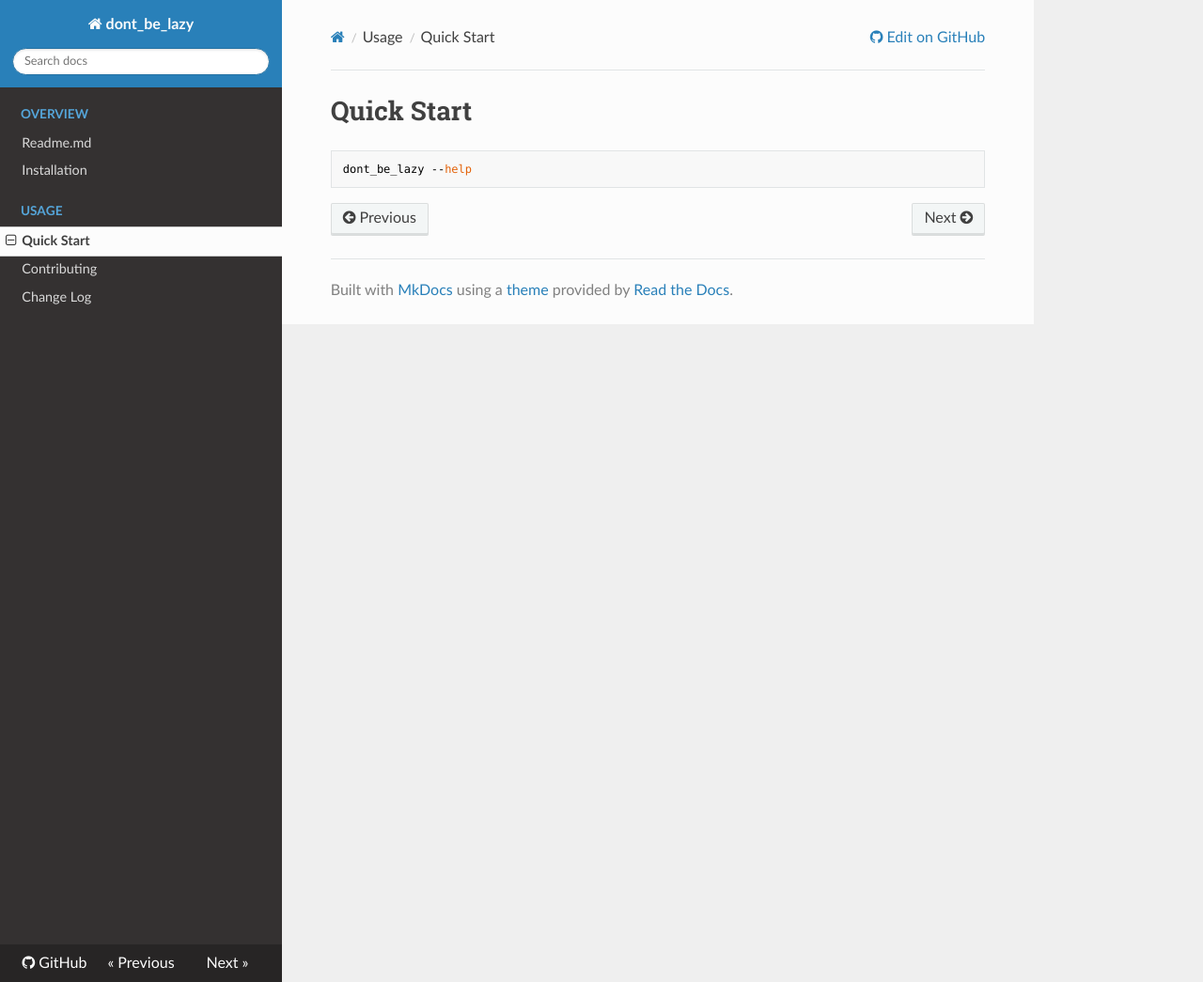
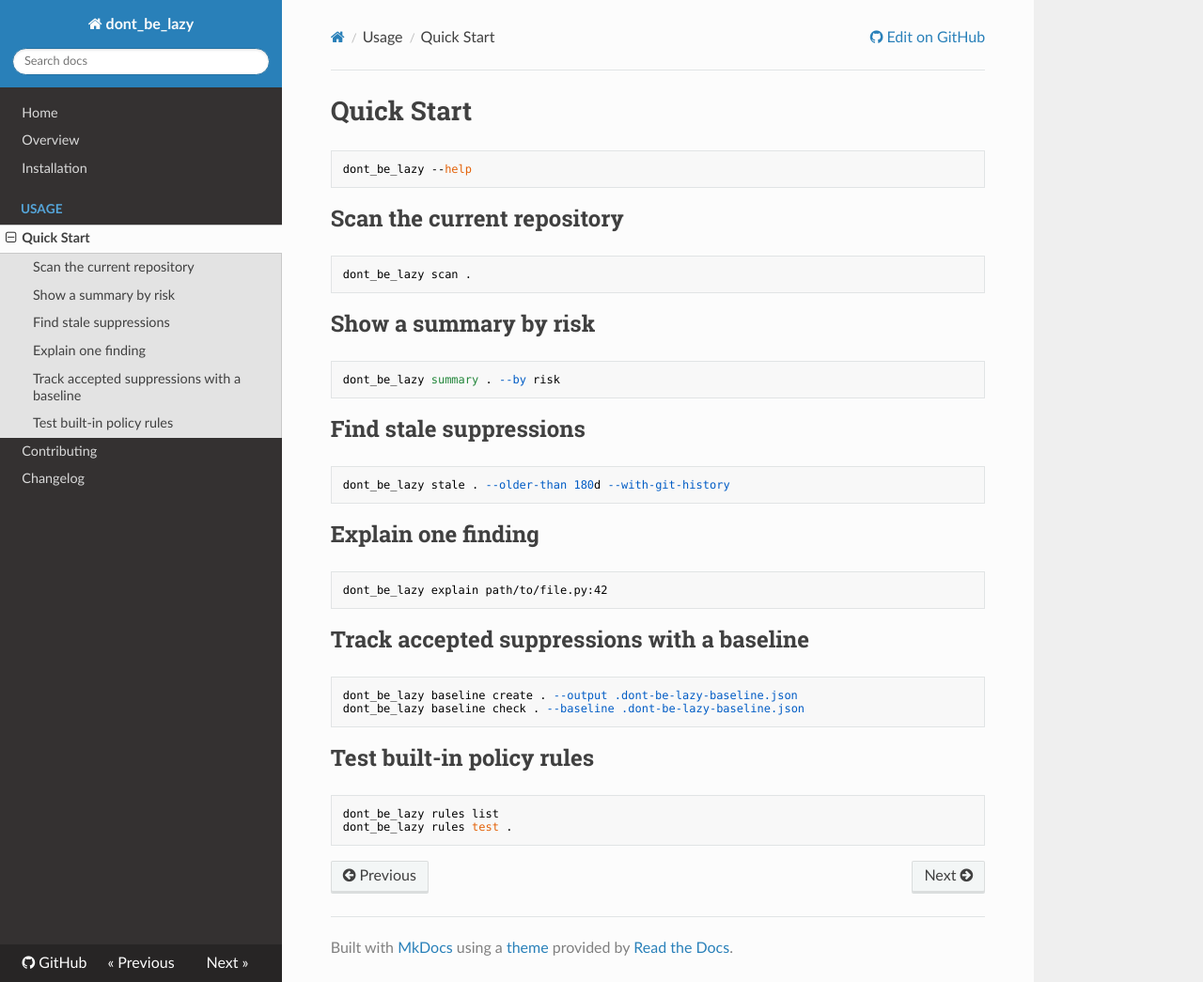
Before and after one commit to matthewdeanmartin/dont_be_lazy, an MkDocs documentation site: the page built from docs/usage/quickstart.md, in a window 1280 px wide and 1045 px high. Shown: the whole window at 94% size. Built offline with MkDocs 1.6.1, drawn with Linux system fonts in a browser that asks for light colours; nearby versions of some CDN libraries.

````diff
--- a/docs/overview/README.md
+++ b/docs/overview/README.md
@@ -1,3 +1,40 @@
-# Dont Be Lazy
+# Overview
 
-Tool that finds evidence of past skipped linting
+Dont Be Lazy is a repository audit tool for finding "temporary" suppressions that tend to become permanent. It looks for inline comments, file-level directives, config-file ignores, skipped tests, and other ways teams silence tools while planning to come back later.
+
+## Why it exists
+
+Teams often add suppressions for practical reasons:
+
+- a lint rule is noisy during a migration
+- a type checker lacks enough context
+- a security rule needs a documented exception
+- a test is flaky and gets skipped "for now"
+
+The problem is not that these exist. The problem is that they are easy to forget. Dont Be Lazy gives you a way to scan for them, sort them by risk, and decide which ones should be removed, narrowed, explained, or accepted into a baseline.
+
+## What it scans
+
+The built-in registry covers many Python-adjacent tools, including:
+
+- linters such as Ruff, Flake8, and Pylint
+- type checkers such as mypy, pyright, pytype, and ty
+- security and audit tooling such as Bandit, Semgrep, secrets scanning, Safety, and pip-audit
+- formatters such as Black, isort, autopep8, and yapf
+- coverage and test tooling such as coverage.py, pytest, unittest, and Hypothesis
+
+It detects both inline suppressions and config-level suppressions such as ignored rules, per-file ignores, excluded paths, and skipped checks.
+
+## How to use it
+
+Typical workflows include:
+
+1. Run `dont_be_lazy scan .` to collect findings.
+1. Use `dont_be_lazy summary . --by risk` or `--by tool` to see where the problems cluster.
+1. Run `dont_be_lazy stale . --older-than 180d --with-git-history` to focus on older suppressions.
+1. Use `dont_be_lazy explain PATH:LINE` to review one suppression in detail.
+1. Create a baseline when you need to distinguish existing debt from newly introduced suppressions.
+
+## Outputs
+
+The CLI supports human-readable table output and machine-friendly JSON, JSONL, Markdown, and SARIF where appropriate. That makes it useful for local audits, CI checks, pull request reports, and code scanning pipelines.
--- a/docs/usage/quickstart.md
+++ b/docs/usage/quickstart.md
@@ -3,3 +3,41 @@
 ```bash
 dont_be_lazy --help
 ```
+
+## Scan the current repository
+
+```bash
+dont_be_lazy scan .
+```
+
+## Show a summary by risk
+
+```bash
+dont_be_lazy summary . --by risk
+```
+
+## Find stale suppressions
+
+```bash
+dont_be_lazy stale . --older-than 180d --with-git-history
+```
+
+## Explain one finding
+
+```bash
+dont_be_lazy explain path/to/file.py:42
+```
+
+## Track accepted suppressions with a baseline
+
+```bash
+dont_be_lazy baseline create . --output .dont-be-lazy-baseline.json
+dont_be_lazy baseline check . --baseline .dont-be-lazy-baseline.json
+```
+
+## Test built-in policy rules
+
+```bash
+dont_be_lazy rules list
+dont_be_lazy rules test .
+```
--- a/mkdocs.yml
+++ b/mkdocs.yml
@@ -14,13 +14,13 @@ markdown_extensions:
   - toc:
       permalink: true
 nav:
-  - Overview:
-      - Readme.md: overview/README.md
+  - Home: index.md
+  - Overview: overview/README.md
   - Installation: installation.md
   - Usage:
       - Quick Start: usage/quickstart.md
   - Contributing: extending/CONTRIBUTING.md
-  - Change Log: CHANGELOG.md
+  - Changelog: changelog.md
 validation:
   nav:
     omitted_files: warn
````
Also changed, not shown: README.md (+86 -21 lines), docs/changelog.md (added, +7 -0 lines), docs/extending/CONTRIBUTING.md (+4 -4 lines), docs/index.md (added, +34 -0 lines), docs/installation.md (+12 -1 lines).
